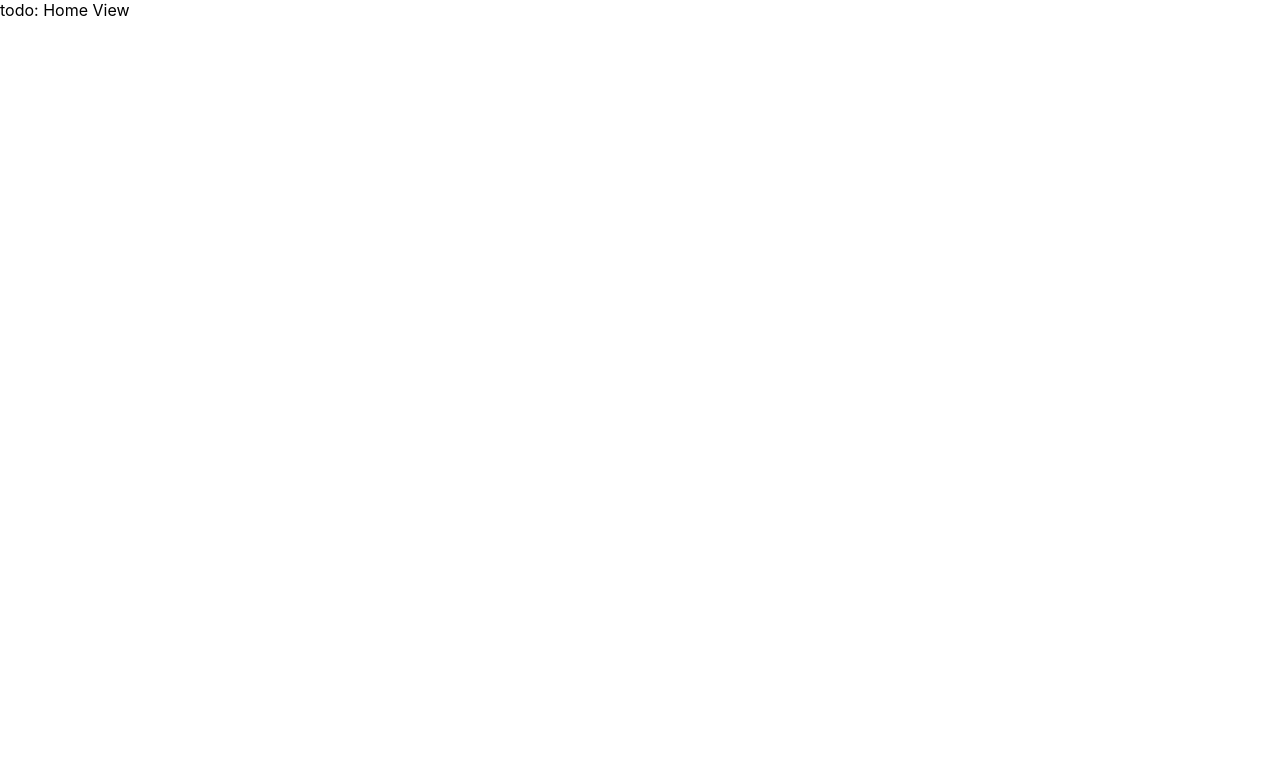
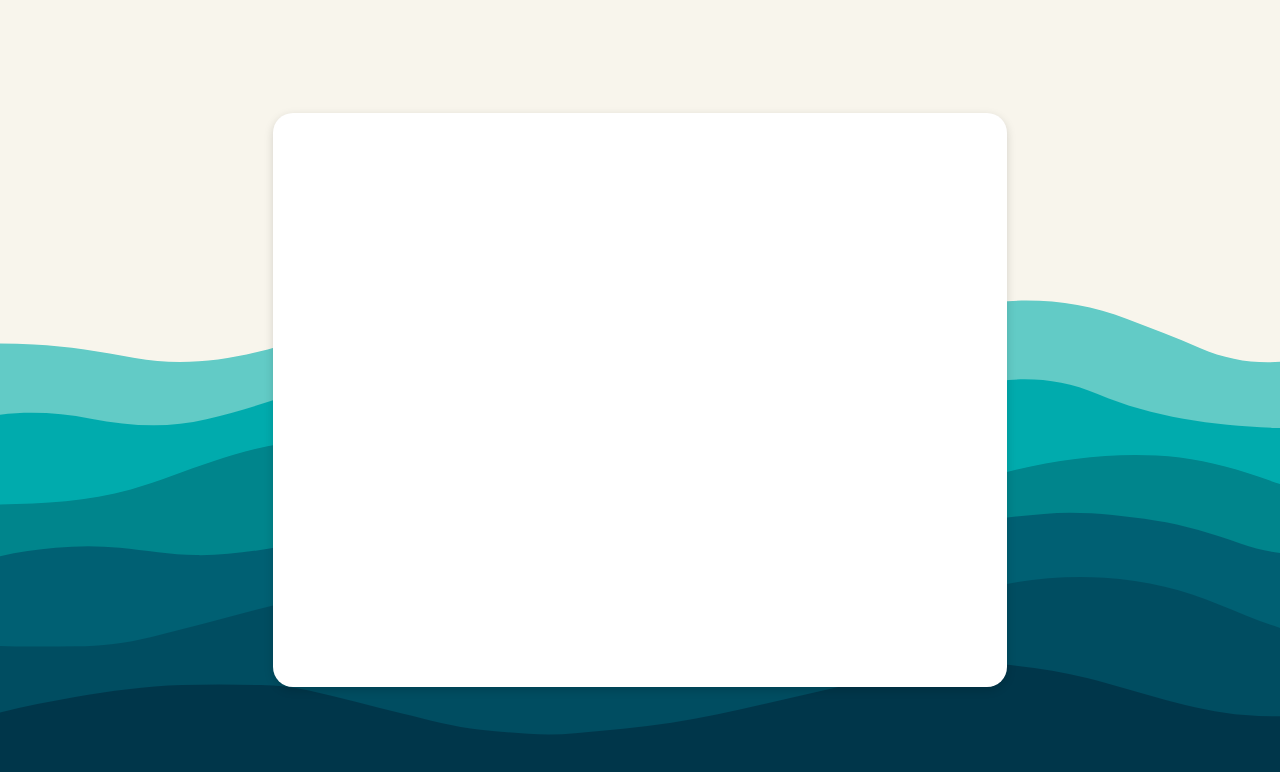
Before and after one commit to lffteclado/Alga-Shopping-React, a React (Create React App) app: page / in a window 1280 px wide. Shown: the top 772 px of the page. Built offline with nearby package versions, Linux system fonts and the light colour scheme.

Commit message:
Fundo e Container Central

```diff
--- a/package.json
+++ b/package.json
@@ -9,6 +9,7 @@
     "react": "^17.0.2",
     "react-dom": "^17.0.2",
     "react-scripts": "4.0.3",
+    "styled-components": "^5.3.3",
     "web-vitals": "^1.1.2"
   },
   "scripts": {
--- /dev/null
+++ b/src/components/App/App.jsx
@@ -0,0 +1,8 @@
+import React from "react";
+import { Container, Wrapper } from "./App.style";
+
+export default function App (){
+   return <Wrapper>
+    <Container/>
+   </Wrapper>
+}
--- /dev/null
+++ b/src/components/App/App.style.js
@@ -0,0 +1,24 @@
+import styled from "styled-components";
+import bg from '../../assets/bg.svg'
+
+export const Wrapper = styled.div`
+    height: 100vh;
+    background-color: #F8F5EC;
+    background-image: url(${bg});
+    background-size: cover;
+    background-position: center, center;
+
+    display: flex;
+    justify-content: center;
+    align-items: center;
+`
+
+export const Container = styled.div`
+width: 734px;
+height: 574px;
+
+background-color: #FFFFFF;
+
+box-shadow: 0 3px 10px rgba(0,0,0,.15);
+border-radius: 20px;
+`
--- /dev/null
+++ b/src/components/App/index.js
@@ -0,0 +1 @@
+export { default } from './App'
--- a/src/views/home.view.jsx
+++ b/src/views/home.view.jsx
@@ -1,7 +1,8 @@
 import React from "react";
+import App from '../components/App'
 
 export default function HomeView () {
     return <div>
-        todo: Home View
+        <App />
     </div>
 }
```
Also changed, not shown: src/assets/bg.svg (added), 1 other file (tests, documents, lock files or other folders).
